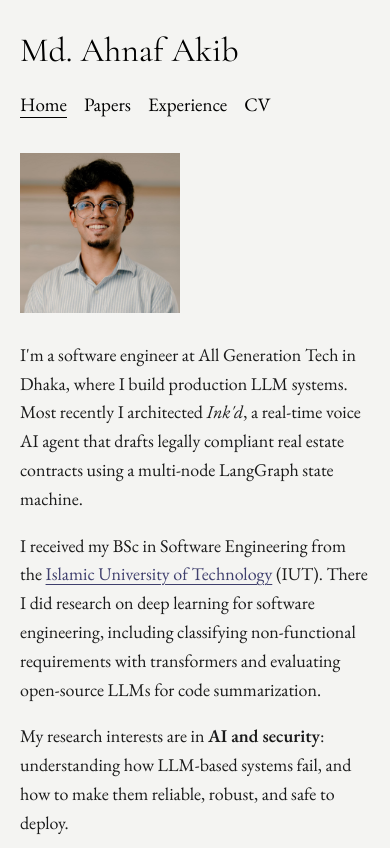
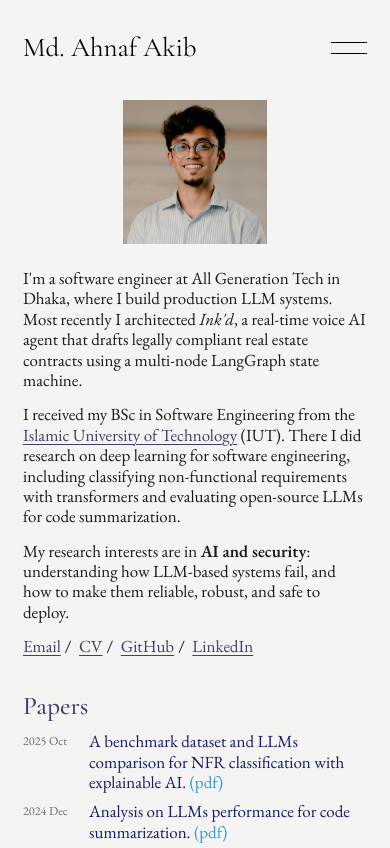
Before and after one commit to acesuu/acesuu.github.io, a plain HTML site: page index.html in a window 390 px wide. Shown: the top 848 px of the page. Drawn offline with nearby package versions, Linux system fonts and the light colour scheme.

Commit message:
Match jasonwei.net mobile layout
Hamburger menu with full-screen nav, centered 144px photo, 17px text,
and dated lists that keep the date column on phones.

Co-Authored-By: Claude Opus 5.5 <noreply@anthropic.com>

```diff
--- a/index.html
+++ b/index.html
@@ -13,7 +13,8 @@
 <body>
   <header class="site-header">
     <a class="site-title" href="index.html">Md. Ahnaf Akib</a>
-    <nav class="site-nav">
+    <button class="menu-toggle" type="button" aria-label="Open menu" aria-expanded="false" aria-controls="site-nav"><span></span><span></span></button>
+    <nav class="site-nav" id="site-nav">
       <a href="index.html" aria-current="page">Home</a>
       <a href="papers.html">Papers</a>
       <a href="experience.html">Experience</a>
@@ -105,5 +106,13 @@
   </main>
 
   <footer class="home-footer">© 2026 Md. Ahnaf Akib</footer>
+  <script>
+    const t = document.querySelector('.menu-toggle');
+    t.addEventListener('click', () => {
+      const open = document.body.classList.toggle('menu-open');
+      t.setAttribute('aria-expanded', open);
+      t.setAttribute('aria-label', open ? 'Close menu' : 'Open menu');
+    });
+  </script>
 </body>
 </html>
--- a/styles.css
+++ b/styles.css
@@ -162,3 +162,82 @@ footer.home-footer { padding-left: calc(32px + var(--photo) + var(--gap)); }
 /* "(pdf)" after a paper title, like "(blog)" on jasonwei.net */
 a.secondary { color: var(--link-secondary); }
 .entry-title a { color: var(--link); }
+
+/* ---------- Mobile: match jasonwei.net's phone layout ---------- */
+.menu-toggle { display: none; }
+
+@media (max-width: 767px) {
+  body { font-size: 17px; line-height: 1.2; }
+
+  /* header: name left, two-line menu button right */
+  .site-header {
+    flex-direction: row;
+    flex-wrap: nowrap;
+    align-items: center;
+    justify-content: space-between;
+    padding: 30px 23px 0;
+  }
+  .site-title { font-size: 27px; position: relative; z-index: 11; }
+  .menu-toggle {
+    display: flex;
+    flex-direction: column;
+    justify-content: center;
+    gap: 10px;
+    width: 36px;
+    height: 36px;
+    padding: 0;
+    border: 0;
+    background: none;
+    cursor: pointer;
+    position: relative;
+    z-index: 11;
+  }
+  .menu-toggle span {
+    display: block;
+    height: 1px;
+    width: 100%;
+    background: #000;
+    transition: transform .25s ease;
+  }
+  body.menu-open .menu-toggle span:first-child { transform: translateY(5.5px) rotate(45deg); }
+  body.menu-open .menu-toggle span:last-child  { transform: translateY(-5.5px) rotate(-45deg); }
+
+  .site-nav { display: none; }
+  body.menu-open { overflow: hidden; }
+  body.menu-open .site-nav {
+    display: flex;
+    position: fixed;
+    inset: 0;
+    z-index: 10;
+    background: var(--bg);
+    flex-direction: column;
+    align-items: center;
+    justify-content: center;
+    gap: 26px;
+  }
+  body.menu-open .site-nav a { font-size: 30px; }
+
+  /* content */
+  main { padding: 34px 23px 64px; }
+  main.home { display: block; }
+  .portrait { width: 144px; margin: 0 auto 24px; }
+  p { margin: 0 0 14px; }
+  .links { margin-top: 14px; }
+  h1 { font-size: 28px; margin-bottom: 16px; }
+  h2 { font-size: 25.5px; margin: 34px 0 4px; }
+
+  /* dated lists keep the date column, like the original's table */
+  .dated li { grid-template-columns: 66px 1fr; gap: 0; padding: 0; }
+  .dated .date {
+    font-size: .72em;
+    padding: 6px 10px 4px 0;
+    line-height: 20.4px;
+  }
+  .dated li > span:last-child { padding: 6px 0 3px; }
+
+  .entry { padding: 14px 0; }
+  .entry-head { flex-wrap: wrap; gap: 2px 12px; }
+  .tags { font-size: 15px; }
+
+  footer, footer.home-footer { padding: 0 23px 40px; font-size: 14px; }
+}
```
Also changed, not shown: experience.html (+10 -1 lines), papers.html (+10 -1 lines).
